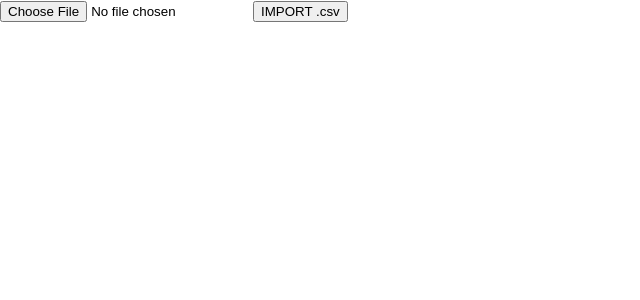
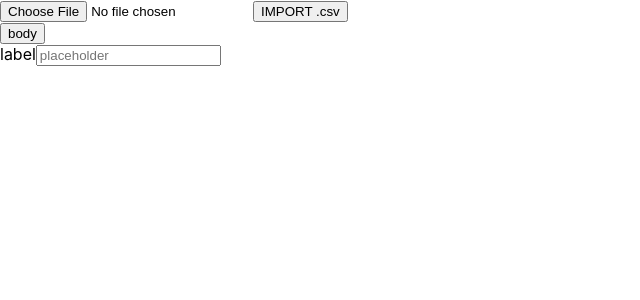
Before and after one commit to mothugget/RequestLooper, a React (Create React App) app in the folder request-looper/: page / in a window 1280 px wide. Shown: the top 300 px of the page, without its empty margins (0-640 px from the left). Built offline with nearby package versions, Linux system fonts and the light colour scheme.

Commit message:
toggle button works but is ugly

```diff
--- a/request-looper/src/App.tsx
+++ b/request-looper/src/App.tsx
@@ -10,7 +10,7 @@ function App() {
   return (
     <>
       <FileInput />
-
+      <Request/>
     </>
   );
 }
--- a/request-looper/src/components/request/Request.tsx
+++ b/request-looper/src/components/request/Request.tsx
@@ -1,7 +1,8 @@
 import { Dispatch, SetStateAction, useContext, useState } from "react";
 import TextInput from "../TextInput";
-import ToggleButton from "../ToggleButton";
+import ToggleShowOptionButton from "./ToggleShowOptionButton";
 import { RequestContext } from "../../contexts/RequestContext";
+
 
 interface RequestInput {
   label:string;
@@ -13,10 +14,10 @@ interface RequestInput {
 function Request() {
 
 const{fetchRequest, setFetchRequest} =useContext(RequestContext);
-
+console.log(fetchRequest.showOptions.body);
   return (
     <div>
-      <ToggleButton label={"body"} state={fetchRequest} setter={setFetchRequest} />
+      <ToggleShowOptionButton label={"body"} state={fetchRequest} setter={setFetchRequest} />
       <TextInput
         error={false}
         type={'text'}
--- /dev/null
+++ b/request-looper/src/components/request/ToggleShowOptionButton.tsx
@@ -0,0 +1,30 @@
+import { Dispatch, SetStateAction } from "react";
+import { FetchRequest, ShowOptions } from "../../types/types";
+
+interface ToggleButtonType {
+  label: string;
+  state: FetchRequest;
+  setter: Dispatch<SetStateAction<FetchRequest>>;
+}
+
+function ToggleShowOptionButton({ label, state, setter }: ToggleButtonType) {
+
+  const requestWithChangedState={...state}
+
+  console.log(label," ",requestWithChangedState.showOptions[label as keyof ShowOptions]);
+  return (
+    <div>
+      <button
+      className = {'togglebutton'+label}
+        onClick={() => {
+          requestWithChangedState.showOptions[label as keyof ShowOptions]=!requestWithChangedState.showOptions[label as keyof ShowOptions] ;
+          setter(requestWithChangedState);
+        }}
+      >
+        {label}
+      </button>
+    </div>
+  );
+}
+
+export default ToggleShowOptionButton;
--- a/request-looper/src/types/types.ts
+++ b/request-looper/src/types/types.ts
@@ -25,4 +25,4 @@ interface FetchRequest {
     showOptions: ShowOptions;
 }
 
-export type { LoopData, FetchRequest };
+export type { LoopData, FetchRequest,ShowOptions };
--- a/request-looper/tsconfig.json
+++ b/request-looper/tsconfig.json
@@ -23,5 +23,5 @@
   },
   "include": [
     "src"
-  ]
+, "src/components/request/ToggleShowOptionButton.tsx"  ]
 }
```
Also changed, not shown: request-looper/src/components/ToggleButton.tsx (deleted, +0 -26 lines), 1 other file (tests, documents, lock files or other folders).
